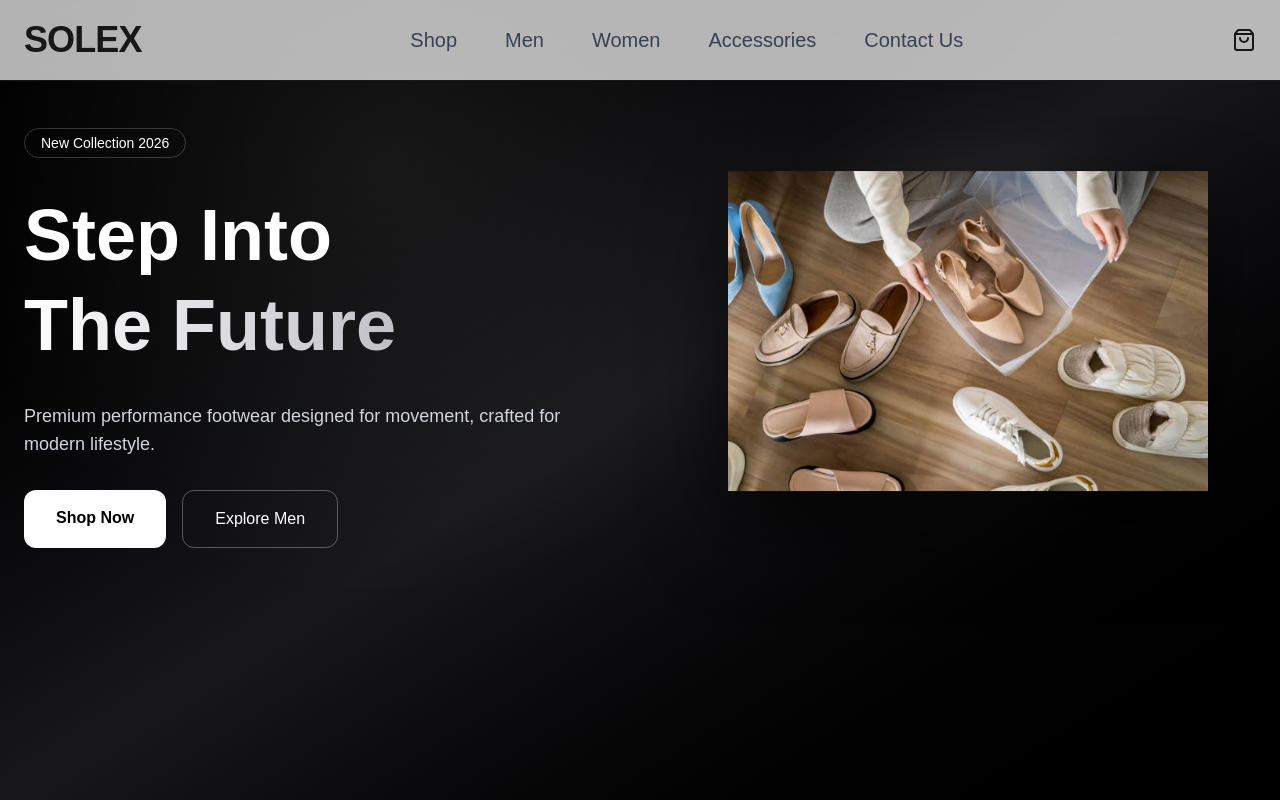
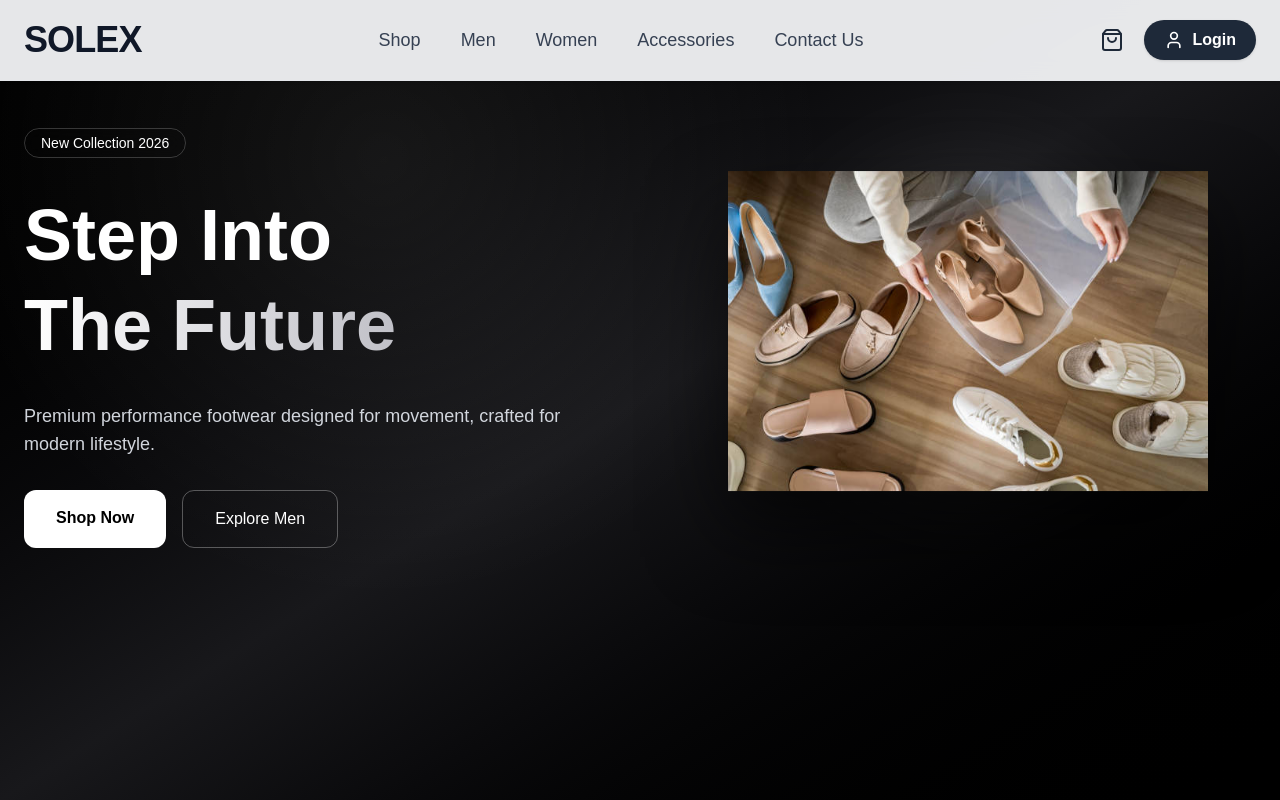
Before and after one commit to Umairphtan/e-comerce-webiste-full-stack, a Next.js app: page / in a window 1280 px wide. Shown: the top 800 px of the page. Built offline with nearby package versions, Linux system fonts and the light colour scheme.

Commit message:
login button and dahboard layout page added in frontend

```diff
--- a/components/navbar.tsx
+++ b/components/navbar.tsx
@@ -2,7 +2,7 @@
 
 import Link from "next/link";
 import { motion, AnimatePresence } from "framer-motion";
-import { ShoppingBag, Menu, X } from "lucide-react";
+import { ShoppingBag, Menu, X, User } from "lucide-react";
 import { useState } from "react";
 import { useCart } from "@/context/cartcontext";
 
@@ -17,59 +17,72 @@ const navLinks = [
 export default function Navbar() {
   const [open, setOpen] = useState(false);
   const { cart } = useCart();
-
-  const totalItems = cart.reduce(
-    (total, item) => total + item.quantity,
-    0
-  );
+  const totalItems = cart.reduce((total, item) => total + item.quantity, 0);
 
   return (
     <>
+      {/* Header */}
       <motion.header
         initial={{ y: -80, opacity: 0 }}
         animate={{ y: 0, opacity: 1 }}
         transition={{ duration: 0.5, ease: "easeOut" }}
-        className="fixed top-0 left-0 w-full z-50 bg-white/70 backdrop-blur-xl border-b"
+        className="fixed top-0 left-0 w-full z-50 bg-gray-100/95 backdrop-blur-md border-b border-gray-200 shadow-sm"
       >
         <div className="max-w-7xl mx-auto px-6 h-20 flex items-center justify-between">
 
           {/* Logo */}
-          <Link href="/" className="text-4xl font-black tracking-tight">
+          <Link href="/" className="text-4xl font-extrabold tracking-tight text-gray-900">
             SOLE<span className="text-primary">X</span>
           </Link>
 
           {/* Desktop Nav */}
-          <nav className="hidden md:flex items-center gap-12">
+          <nav className="hidden md:flex items-center gap-10">
             {navLinks.map((link) => (
               <Link
                 key={link.name}
                 href={link.href}
-                className="relative text-xl font-medium text-gray-700 hover:text-black transition group"
+                className="relative text-lg font-medium text-gray-700 hover:text-gray-900 transition group"
               >
                 {link.name}
-                <span className="absolute -bottom-1 left-0 w-0 h-[2px] bg-black transition-all duration-300 group-hover:w-full" />
+                <span className="absolute -bottom-1 left-0 w-0  bg-primary transition-all duration-300 group-hover:w-full" />
               </Link>
             ))}
           </nav>
 
           {/* Actions */}
-          <div className="flex items-center gap-6">
-
-            {/* 🛒 CART ICON WITH COUNT */}
-            <Link href="/cart" className="relative">
-              <ShoppingBag className="w-6 h-6" />
+          <div className="flex items-center gap-5">
+            {/* Cart */}
+            <Link
+              href="/cart"
+              className="relative flex items-center group"
+            >
+              <ShoppingBag className="w-6 h-6 text-gray-800 group-hover:text-gray-900 transition" />
               {totalItems > 0 && (
-                <span className="absolute -top-2 -right-2 min-w-[18px] h-[18px]
-                  text-[11px] flex items-center justify-center
-                  bg-black text-white rounded-full px-1">
+                <motion.span
+                  initial={{ scale: 0 }}
+                  animate={{ scale: 1 }}
+                  className="absolute -top-2 -right-2 min-w-18px h-18px text-[11px] flex items-center justify-center bg-black text-white rounded-full px-1 font-semibold"
+                >
                   {totalItems}
-                </span>
+                </motion.span>
               )}
             </Link>
 
-            {/* Mobile Toggle */}
-            <button onClick={() => setOpen(true)} className="md:hidden">
-              <Menu className="w-7 h-7" />
+            {/* Login Button - Desktop */}
+            <Link
+              href="/login"
+              className="hidden md:flex items-center gap-2 px-5 py-2 rounded-full bg-gray-800 text-white font-semibold shadow hover:shadow-lg transition transform hover:-translate-y-0.5 hover:scale-105"
+            >
+              <User className="w-5 h-5" />
+              <span>Login</span>
+            </Link>
+
+            {/* Mobile Menu */}
+            <button
+              onClick={() => setOpen(true)}
+              className="md:hidden p-2 rounded-lg hover:bg-gray-200 transition"
+            >
+              <Menu className="w-7 h-7 text-gray-800" />
             </button>
           </div>
         </div>
@@ -83,28 +96,38 @@ export default function Navbar() {
             animate={{ x: 0 }}
             exit={{ x: "100%" }}
             transition={{ duration: 0.4, ease: "easeInOut" }}
-            className="fixed inset-0 z-[100] bg-white"
+            className="fixed inset-0 bg-gray-100 shadow-lg"
           >
-            <div className="flex items-center justify-between px-6 h-20 border-b">
-              <span className="text-3xl font-black">
+            <div className="flex items-center justify-between px-6 h-20 border-b border-gray-200">
+              <Link href="/" className="text-3xl font-bold text-gray-900">
                 SOLE<span className="text-primary">X</span>
-              </span>
+              </Link>
               <button onClick={() => setOpen(false)}>
-                <X className="w-7 h-7" />
+                <X className="w-7 h-7 text-gray-800" />
               </button>
             </div>
 
-            <nav className="flex flex-col gap-8 px-8 py-16">
+            <nav className="flex flex-col gap-6 px-8 py-16">
               {navLinks.map((link) => (
                 <Link
                   key={link.name}
                   href={link.href}
                   onClick={() => setOpen(false)}
-                  className="text-3xl font-semibold text-gray-800"
+                  className="text-2xl font-semibold text-gray-800 hover:text-gray-900 transition"
                 >
                   {link.name}
                 </Link>
               ))}
+
+              {/* Mobile Login Button */}
+              <Link
+                href="/login"
+                onClick={() => setOpen(false)}
+                className="flex items-center gap-2 justify-center bg-gray-800 text-white py-3 px-6 rounded-full font-semibold shadow hover:shadow-lg transition transform hover:-translate-y-0.5 hover:scale-105 mt-4"
+              >
+                <User className="w-5 h-5" />
+                <span>Login</span>
+              </Link>
             </nav>
           </motion.div>
         )}
```
